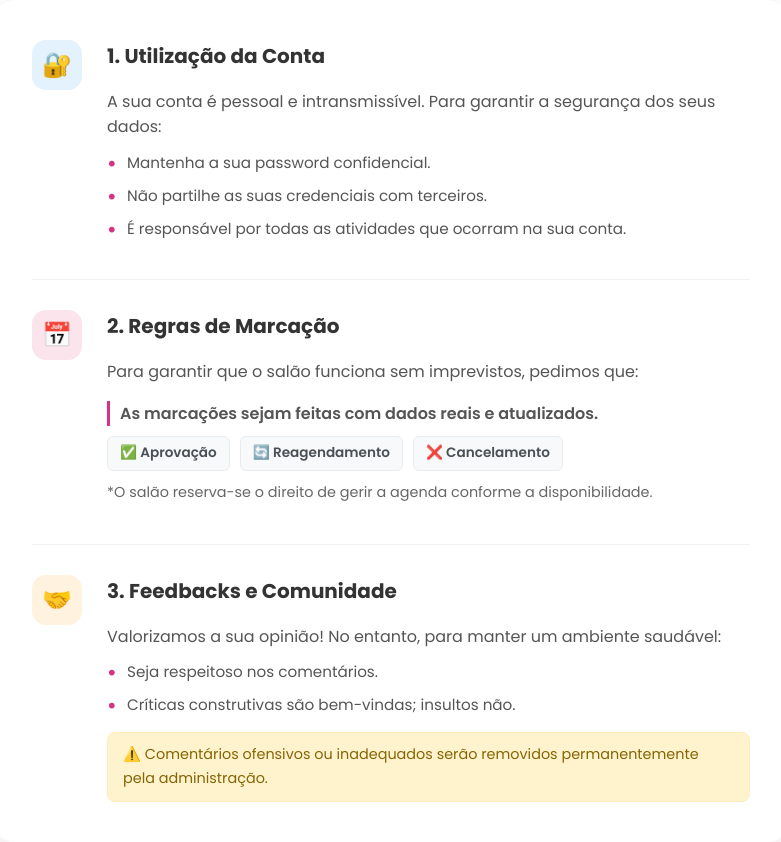
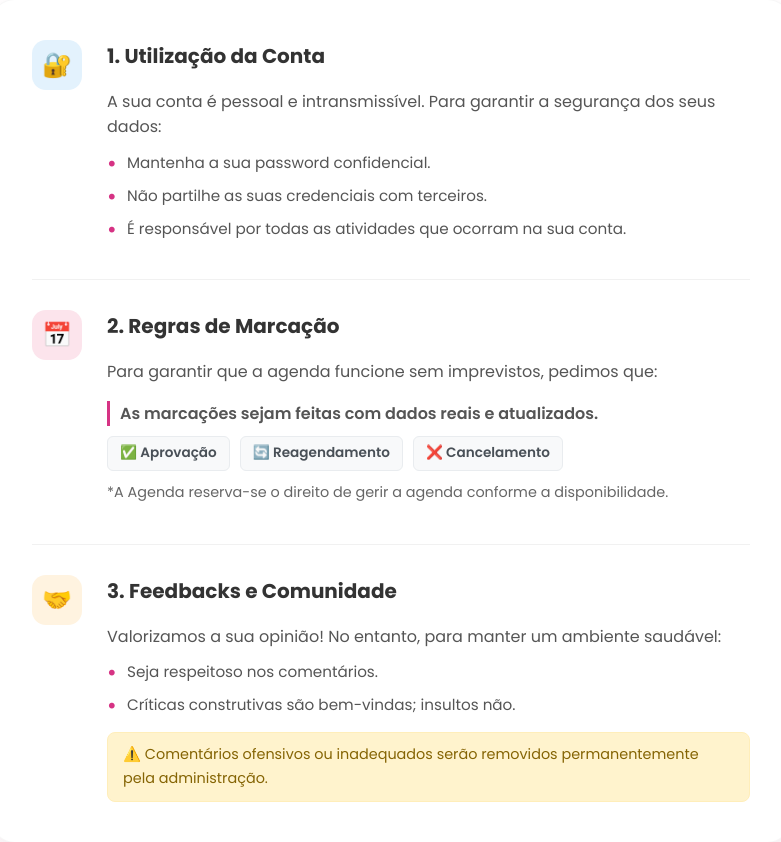
Before and after one commit to megui94/agenda-beleza, a Flask app: page /termos in a window 1280 px wide. Shown: the part 381-1223 px from the top of the page, without its empty margins (249-1030 px from the left). Run offline with Flask 3, Linux system fonts and the light colour scheme.

Commit message:
atualizar site

```diff
--- a/templates/termos.html
+++ b/templates/termos.html
@@ -37,7 +37,7 @@
       </div>
       <div class="content-box">
         <h2>2. Regras de Marcação</h2>
-        <p>Para garantir que o salão funciona sem imprevistos, pedimos que:</p>
+        <p>Para garantir que a agenda funcione sem imprevistos, pedimos que:</p>
         <p class="highlight-text">
             As marcações sejam feitas com dados reais e atualizados.
         </p>
@@ -47,7 +47,7 @@
             <span class="status-tag">❌ Cancelamento</span>
         </div>
         <p style="margin-block-start: 10px; font-size: 0.9rem; color: #666;">
-            *O salão reserva-se o direito de gerir a agenda conforme a disponibilidade.
+            *A Agenda reserva-se o direito de gerir a agenda conforme a disponibilidade.
         </p>
       </div>
     </div>
@@ -74,7 +74,7 @@
   </div>
 
   <div class="terms-footer text-center">
-      Vigente desde: <span id="currentDate">Janeiro de 2024</span>
+      Vigente desde: <span id="currentDate">Novembro de 2025</span>
   </div>
 
 </section>
```
